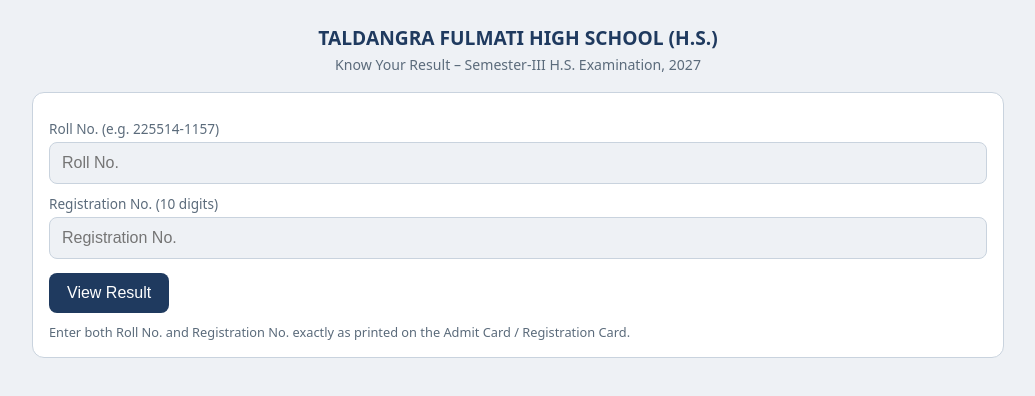
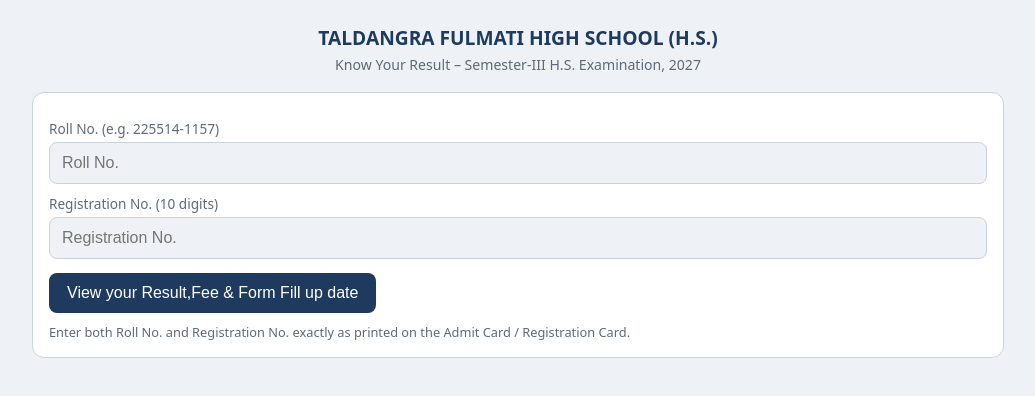
Before and after one commit to prabirdangar-web/tfhs, a plain HTML site: page result.html in a window 1280 px wide. Shown: the whole page, without its empty margins (122-1157 px from the left). Drawn offline with Linux system fonts and the light colour scheme; no server answers.

Commit message:
Update button text for viewing results

```diff
--- a/result.html
+++ b/result.html
@@ -147,7 +147,7 @@ table.sub td.p{font-weight:700}
  <input id="roll" inputmode="numeric" autocomplete="off" placeholder="Roll No.">
  <label for="reg">Registration No. (10 digits)</label>
  <input id="reg" inputmode="numeric" autocomplete="off" placeholder="Registration No.">
- <button id="go" type="button">View Result</button>
+ <button id="go" type="button">View your Result,Fee  & Form Fill up date</button>
  <div class="err" id="err" role="alert"></div>
  <div class="hint">Enter both Roll No. and Registration No. exactly as printed on the Admit Card / Registration Card.</div>
 </div>
```
